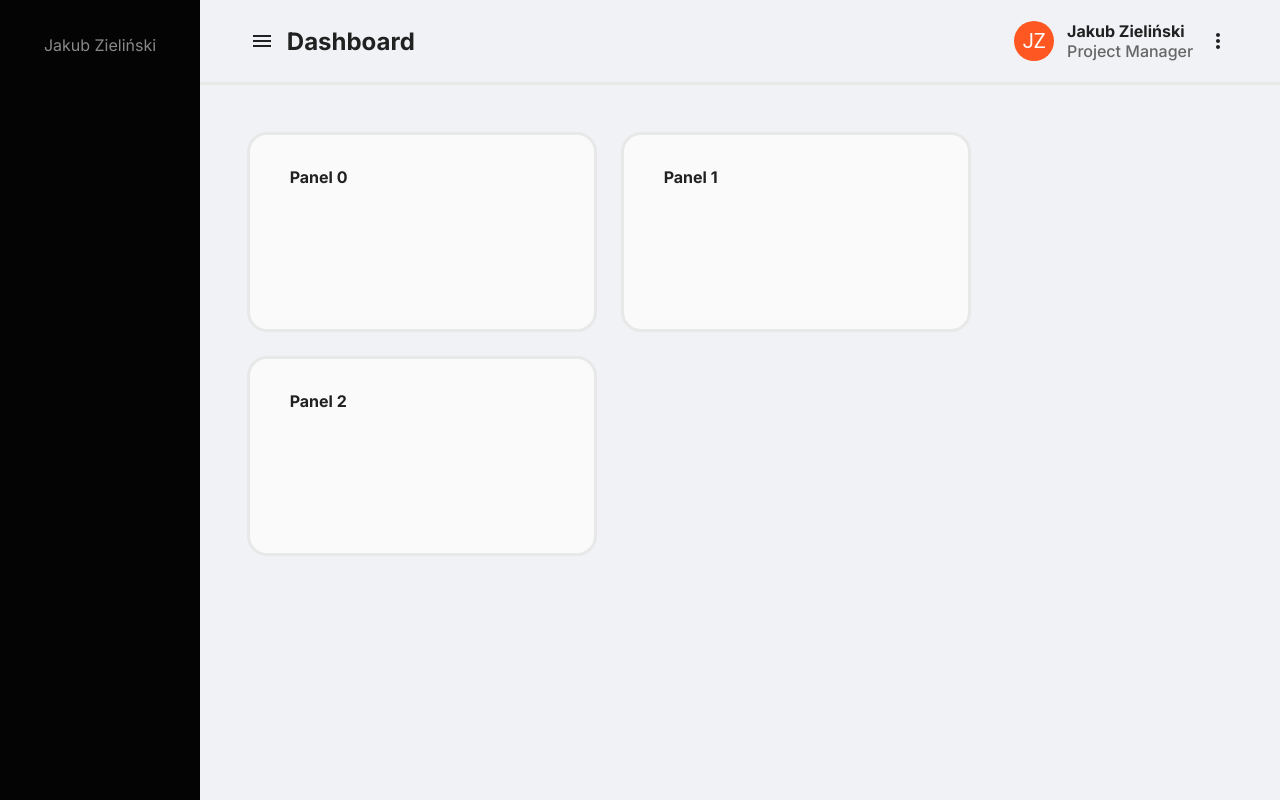
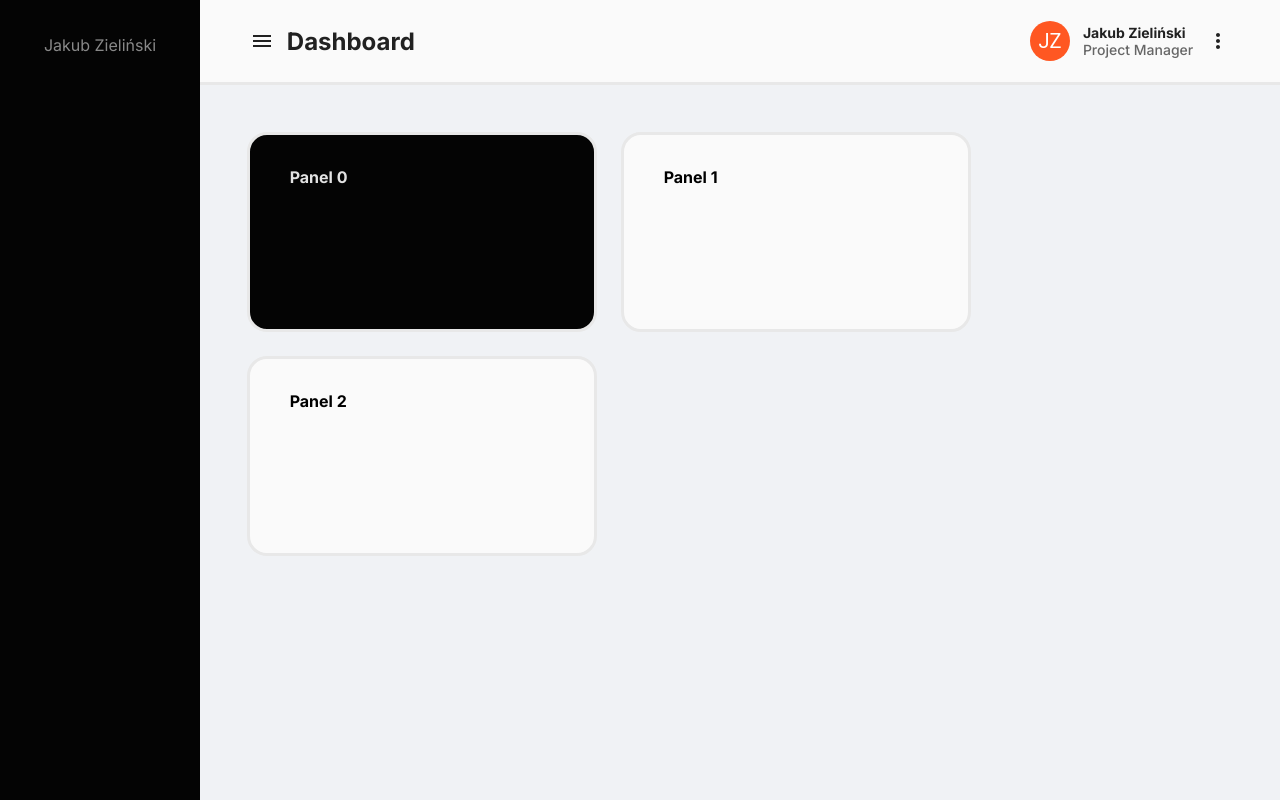
Before and after one commit to jzielinski47/react-user-dashboard-old, a React (Create React App) app: page / in a window 1280 px wide. Built offline with nearby package versions, Linux system fonts and the light colour scheme.

Commit message:
panel-update

```diff
--- a/src/components/Header.css
+++ b/src/components/Header.css
@@ -27,7 +27,7 @@
     align-items: center;
 
     color: var(--black87);
-    background: var(--background-white);
+    background: var(--panel-white);
 
     border-bottom: 3px solid var(--border-white);
 }
@@ -41,6 +41,7 @@
 .account-details {
     display: flex;
     flex-direction: column;
+    font-size: 14px;
 }
 
 .username {
--- a/src/components/Panel.css
+++ b/src/components/Panel.css
@@ -29,25 +29,14 @@
     flex-direction: column;
 }
 
-.panel-title {
+.panel:nth-child(1) {
+    color: #E2E2E2;
+    background: #040404;
+}
+
+.panel .title {
     font-size: 16px;
     font-weight: 700;
-    color: var(--black87);
+    /* color: var(--black87); */
     text-transform: capitalize;
 }
-
-.panel-description {
-    font-size: 16px;
-    font-weight: 500;
-    color: var(--black60);
-}
-
-.panel.black {
-    color: var(--white87);
-    background: var(--panel-black);
-}
-
-.panel.white {
-    color: var(--black87);
-    background: var(--panel-white);
-}
--- a/src/components/Panel.tsx
+++ b/src/components/Panel.tsx
@@ -6,11 +6,9 @@ function Panel(props: PanelProperities) {
 
     return (
         <div className='panel'>
-            <span className='panel-title'>{props.title}</span>
+            <span className='title'>{props.title}</span>
         </div >
     );
-
-
 }
 
 export default Panel;
```
Also changed, not shown: src/components/Content.css (line endings or trailing spaces).
